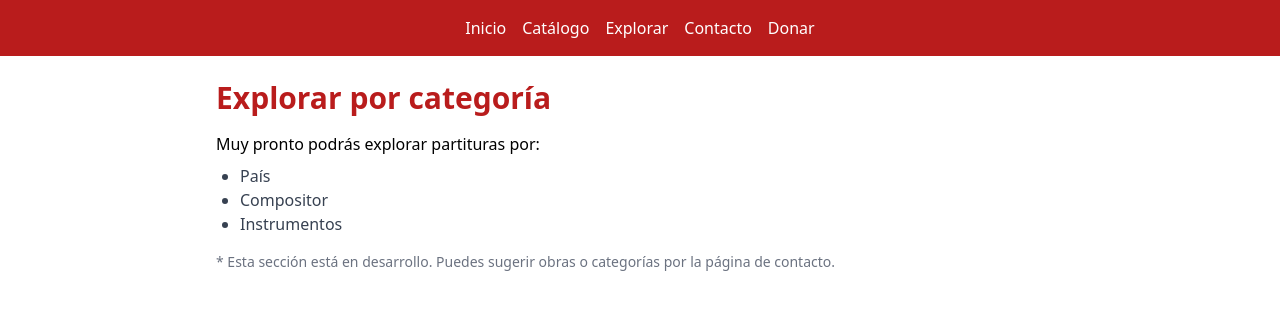
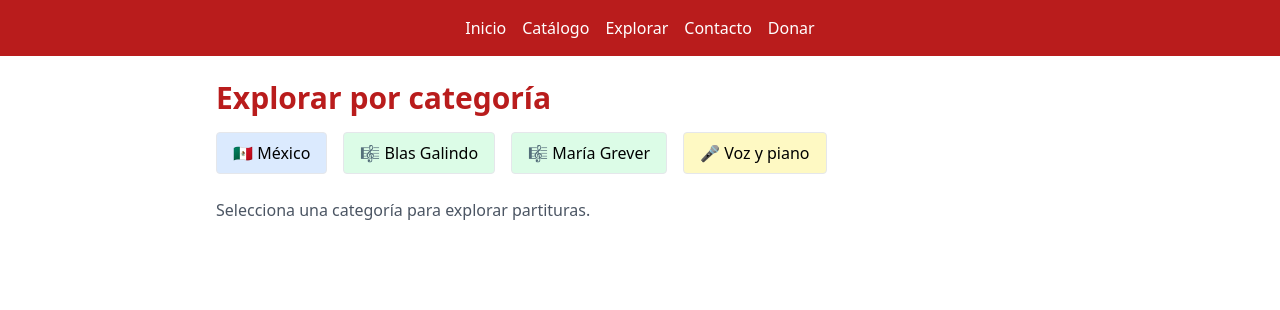
Before and after one commit to isaacpiano/pentalatin, a React (Vite) app: page /explore in a window 1280 px wide. Shown: the top 310 px of the page. Built offline with nearby package versions, Linux system fonts and the light colour scheme.

Commit message:
Add files via upload

```diff
--- a/src/Contact.jsx
+++ b/src/Contact.jsx
@@ -6,7 +6,7 @@ export default function Contact() {
     <div className="p-6 max-w-2xl mx-auto text-center">
       <h1 className="text-3xl font-bold mb-4 text-red-700">Contacto</h1>
       <p className="mb-4">¿Tienes preguntas, sugerencias o partituras que quieras compartir?</p>
-      <p className="mb-4">Escríbenos a <a href="mailto:pentalatin.contacto@gmail.com" className="text-blue-600 underline">pentalatin.contacto@gmail.com</a></p>
+      <p className="mb-4">Escríbenos a <a href="mailto:repertoriodigitalmexicano@gmail.com" className="text-blue-600 underline">repertoriodigitalmexicano@gmail.com</a></p>
     </div>
   );
 }
--- a/src/Explore.jsx
+++ b/src/Explore.jsx
@@ -1,17 +1,54 @@
 
-import React from 'react';
+import React, { useState } from 'react';
+
+const allScores = [
+  {
+    title: "Arrullo",
+    composer: "Blas Galindo",
+    country: "México",
+    instruments: "Voz y piano",
+    pdfUrl: "/arrullo-blas-galindo.pdf"
+  },
+  {
+    title: "Te quiero dijiste",
+    composer: "María Grever",
+    country: "México",
+    instruments: "Voz y piano",
+    pdfUrl: "/te-quiero-dijiste-grever.pdf"
+  }
+];
 
 export default function Explore() {
+  const [filtered, setFiltered] = useState([]);
+
+  const filterBy = (type, value) => {
+    const result = allScores.filter(score => score[type] === value);
+    setFiltered(result);
+  };
+
   return (
     <div className="p-6 max-w-4xl mx-auto">
       <h1 className="text-3xl font-bold mb-4 text-red-700">Explorar por categoría</h1>
-      <p className="mb-2">Muy pronto podrás explorar partituras por:</p>
-      <ul className="list-disc ml-6 text-gray-700">
-        <li>País</li>
-        <li>Compositor</li>
-        <li>Instrumentos</li>
-      </ul>
-      <p className="mt-4 text-sm text-gray-500">* Esta sección está en desarrollo. Puedes sugerir obras o categorías por la página de contacto.</p>
+      <div className="flex flex-wrap gap-4 mb-6">
+        <button onClick={() => filterBy('country', 'México')} className="bg-blue-100 px-4 py-2 rounded border">🇲🇽 México</button>
+        <button onClick={() => filterBy('composer', 'Blas Galindo')} className="bg-green-100 px-4 py-2 rounded border">🎼 Blas Galindo</button>
+        <button onClick={() => filterBy('composer', 'María Grever')} className="bg-green-100 px-4 py-2 rounded border">🎼 María Grever</button>
+        <button onClick={() => filterBy('instruments', 'Voz y piano')} className="bg-yellow-100 px-4 py-2 rounded border">🎤 Voz y piano</button>
+      </div>
+      {filtered.length > 0 ? (
+        <div className="space-y-4">
+          {filtered.map(score => (
+            <div key={score.title} className="border p-4 rounded bg-white shadow-sm">
+              <h2 className="text-xl font-bold">{score.title}</h2>
+              <p>{score.composer} ({score.country})</p>
+              <p className="text-sm text-gray-600">{score.instruments}</p>
+              <a href={score.pdfUrl} download className="text-blue-600 underline mt-2 inline-block">Descargar PDF</a>
+            </div>
+          ))}
+        </div>
+      ) : (
+        <p className="text-gray-600">Selecciona una categoría para explorar partituras.</p>
+      )}
     </div>
   );
 }
```
